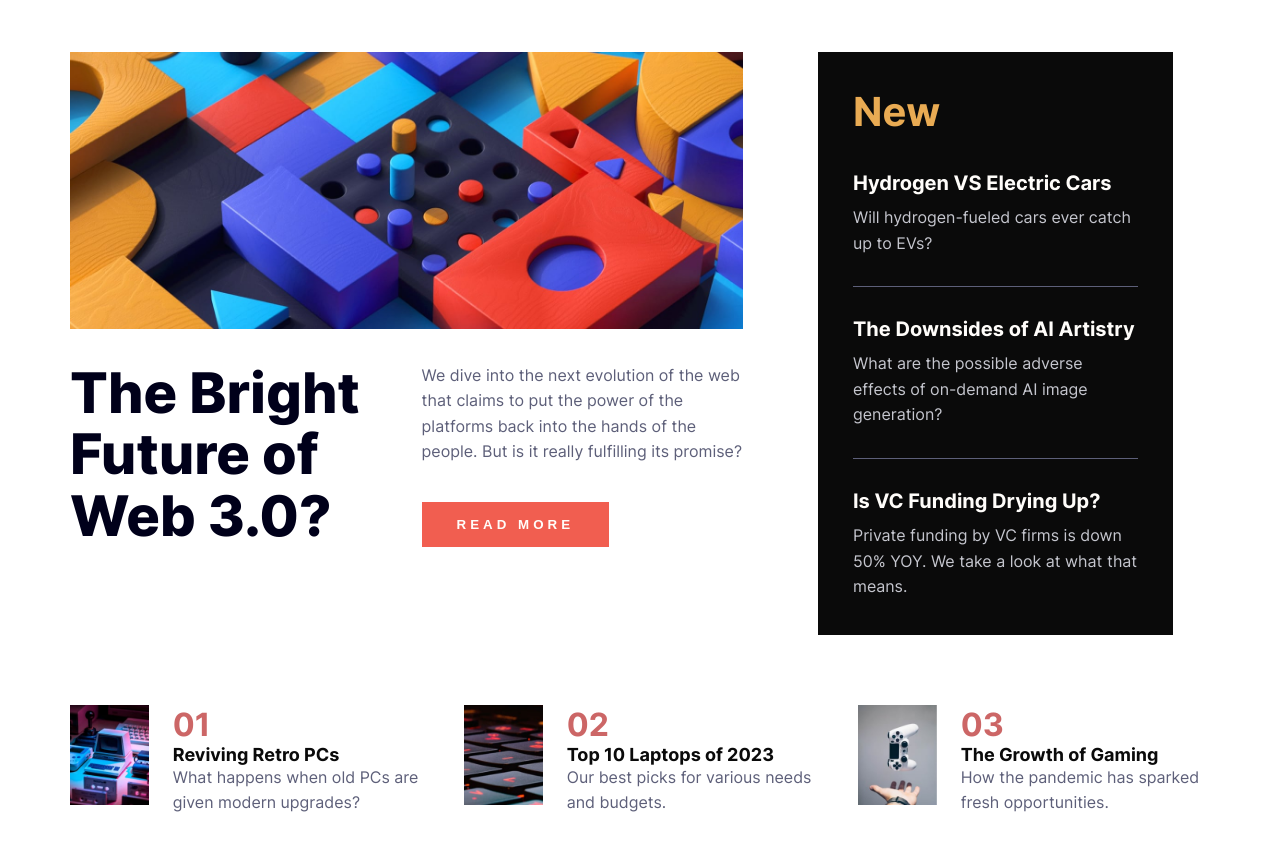
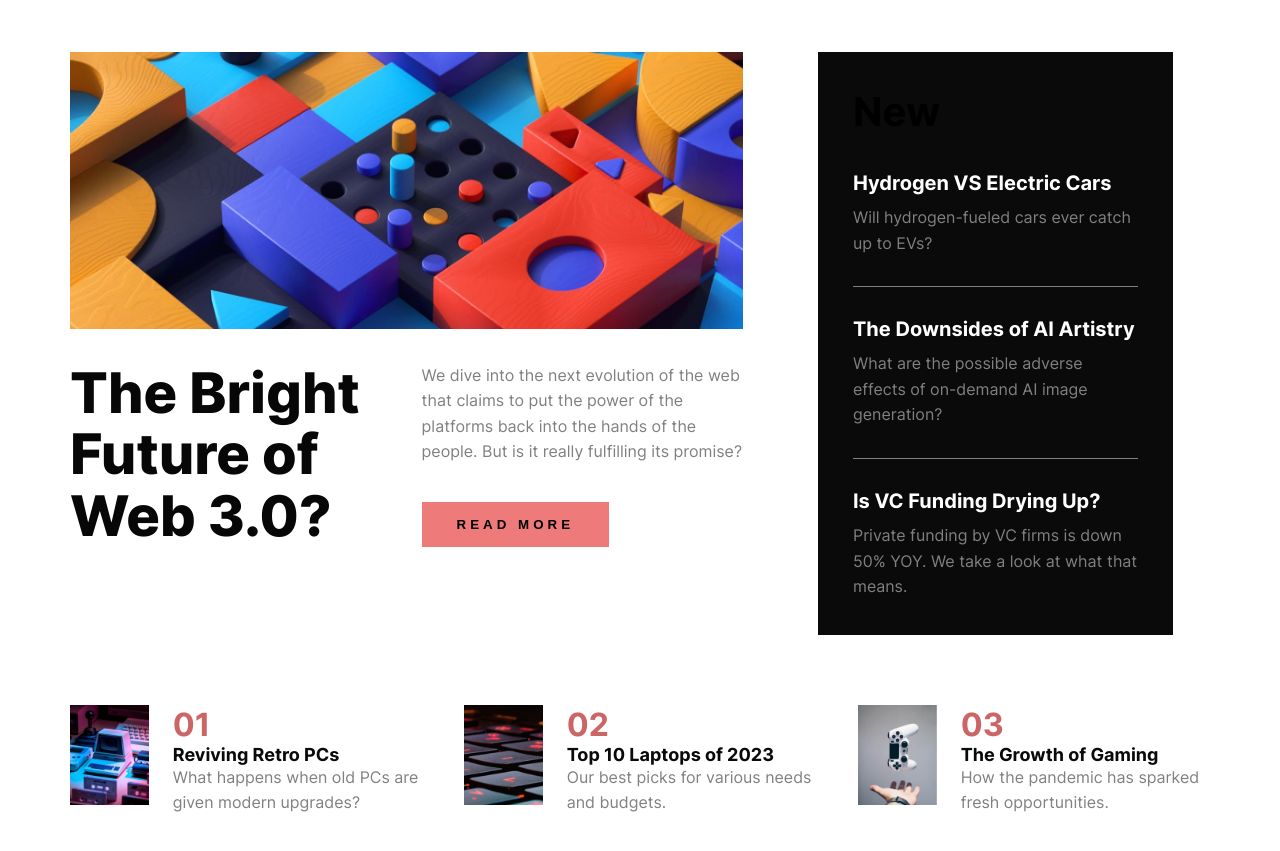
Before and after one commit to meshackkiplimo/day_5-assesment, a plain HTML site: page index.html in a window 1280 px wide. Shown: the part 67-918 px from the top of the page. Drawn offline with Linux system fonts and the light colour scheme.

Commit message:
Refactor styles for improved color consistency and readability

```diff
--- a/styles.css
+++ b/styles.css
@@ -3,14 +3,14 @@
     src: url('./font/Inter-VariableFont_slnt\,wght.ttf') format('truetype');
 }
 
-:root {
+/* :root {
     --soft-orange: hsl(35, 77%, 62%);
     --soft-red: hsl(5, 85%, 63%);
     --off-white: hsl(36, 100%, 99%);
     --grayish-blue: hsl(233, 8%, 79%);
     --dark-grayish-blue: hsl(236, 13%, 42%);
     --very-dark-blue: hsl(240, 100%, 5%);
-}
+} */
 
 * {
     margin: 0;
@@ -89,7 +89,7 @@ nav {
     font-size: 56px;
     font-weight: 800;
     line-height: 1.1;
-    color: var(--very-dark-blue);
+    color:rgb(7, 7, 7);
 }
 
 .hero-text {
@@ -99,13 +99,13 @@ nav {
 }
 
 .hero-text p {
-    color: var(--dark-grayish-blue);
+    color: gray;
     line-height: 1.6;
     margin-bottom: 30px;
 }
 
 button {
-    background-color: var(--soft-red);
+    background-color: rgb(238, 122, 122);
     color: var(--off-white);
     border: none;
     padding: 15px 35px;
@@ -116,9 +116,6 @@ button {
     width: fit-content;
 }
 
-button:hover {
-    background-color: var(--very-dark-blue);
-}
 
 .new-section {
     background-color: rgb(10, 10, 10);
@@ -138,24 +135,24 @@ button:hover {
 }
 
 .new-section h3 {
-    color: var(--off-white);
+    color: white;
     font-size: 20px;
     margin-bottom: 10px;
     cursor: pointer;
 }
 
 .new-section h3:hover {
-    color: var(--soft-orange);
+    color: rgb(243, 157, 157);
 }
 
 .new-section p {
-    color: var(--grayish-blue);
+    color: gray;
     line-height: 1.6;
 }
 
 .divider {
     height: 1px;
-    background-color: var(--dark-grayish-blue);
+    background-color:gray;
     margin: 30px 0;
 }
 
@@ -198,11 +195,9 @@ button:hover {
     cursor: pointer;
 }
 
-.article-content h3:hover {
-    color: var(--soft-red);
-}
+
 
 .article-content p {
-    color: var(--dark-grayish-blue);
+    color: gray;
     line-height: 1.6;
 }
```
